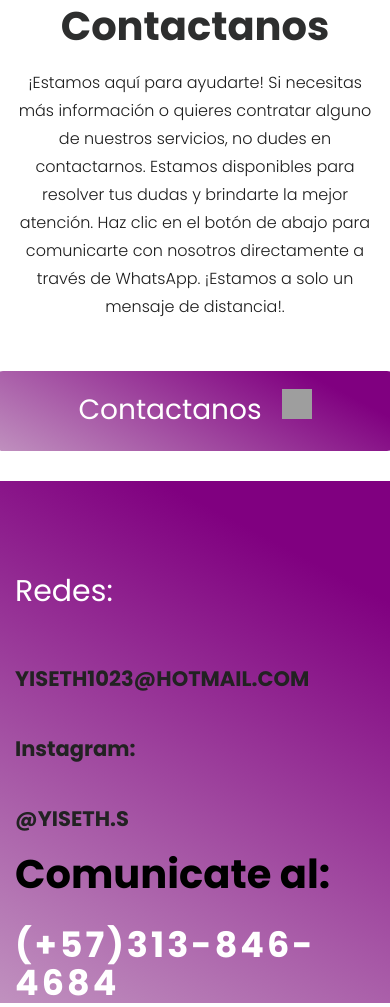
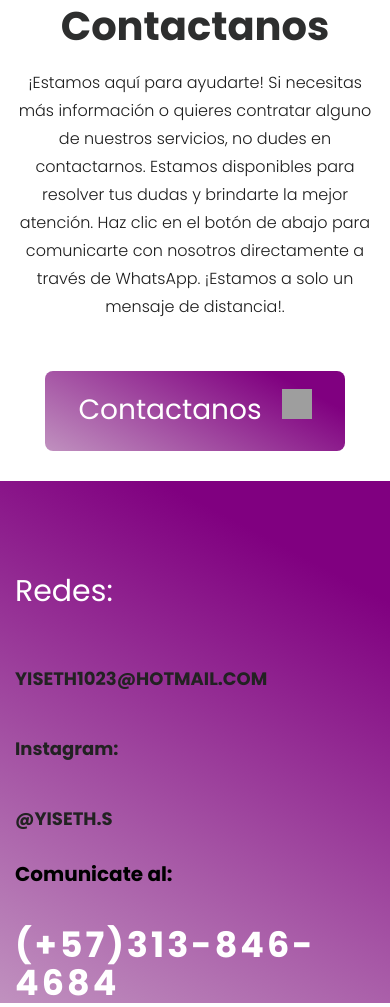
Before and after one commit to digitalpruu/Daliafro, a plain HTML site: page index.html in a window 390 px wide. Shown: the part 2241-3248 px from the top of the page. Drawn offline with nearby package versions, Linux system fonts and the light colour scheme; grey boxes are pictures that could not be loaded.

Commit message:
Initial commit from script

```diff
--- a/css/responsive.css
+++ b/css/responsive.css
@@ -27,12 +27,18 @@
         flex-direction: column;
         text-align: center;
     }
+    .call_now2 span {
+        font-size: 18px;
+    }
     .call_now span {
         font-size: 35px;
-   }
-   .call_now2 span {
-    font-size: 21px;
-}
+    }
+    .call_now h3{
+        font-size: 20px;
+    }
+    .primary-button{
+        width: 300px;
+    }
 }
 
 @media only screen and (min-width: 769px) and (max-width: 1024px) {
```
